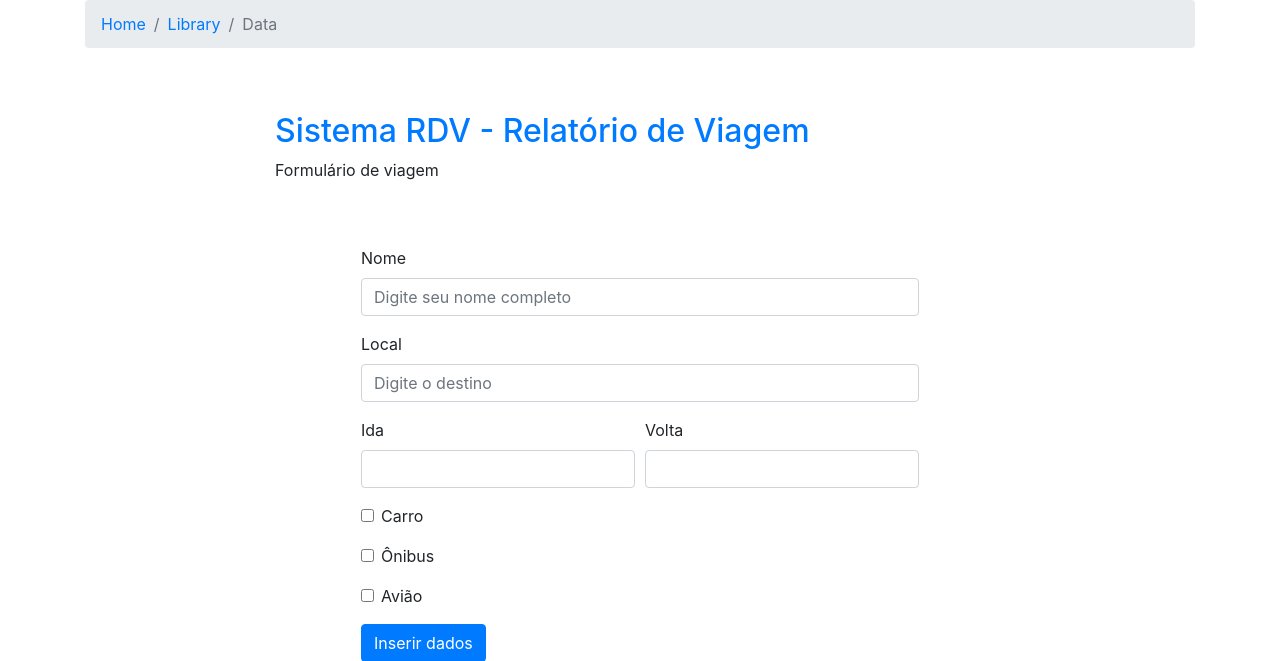
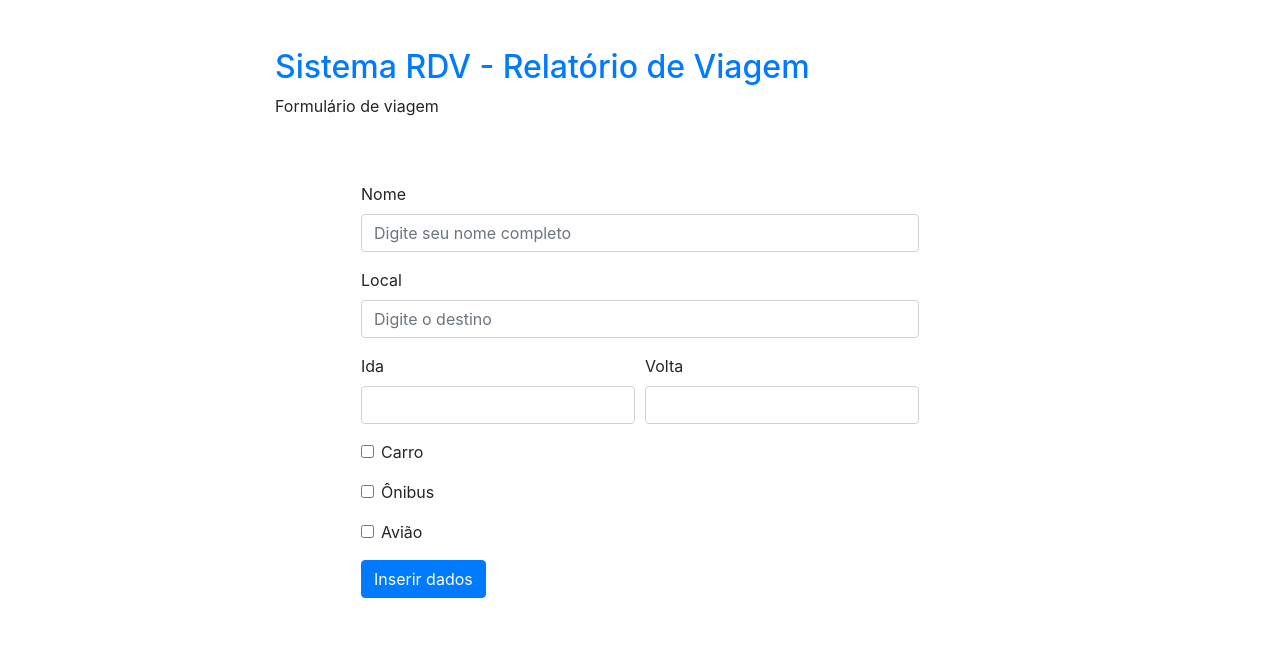
Before and after one commit to LeandroKlug/python, a Flask app: page /form_inserir_viagem in a window 1280 px wide. Shown: the top 661 px of the page. Run offline with Flask 2, Linux system fonts and the light colour scheme; some libraries are stand-ins or nearby versions.

Commit message:
Alterar template

```diff
--- a/web/templates/form_inserir_viagem.html
+++ b/web/templates/form_inserir_viagem.html
@@ -9,13 +9,6 @@
 	</head>
 	<body>
 		<div class="container">
-			<nav aria-label="breadcrumb">
-			  <ol class="breadcrumb">
-			    <li class="breadcrumb-item"><a href="#">Home</a></li>
-			    <li class="breadcrumb-item"><a href="#">Library</a></li>
-			    <li class="breadcrumb-item active" aria-current="page">Data</li>
-			  </ol>
-			</nav>
 			<div class="row justify-content-center">
 				<div class="col-8 my-5">
 		  			<a href="/"><h2>Sistema RDV - Relatório de Viagem</h2></a>
```
